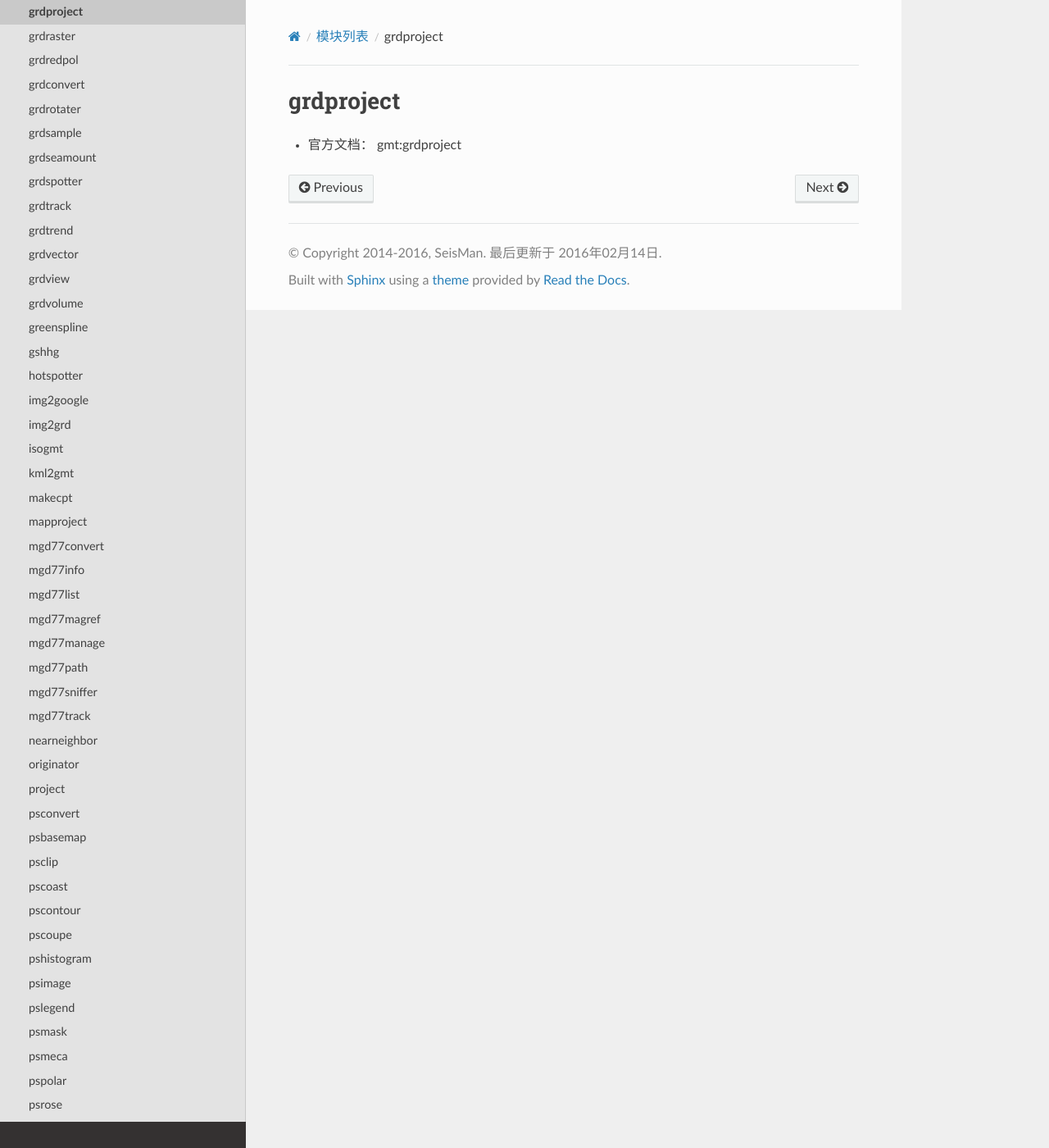
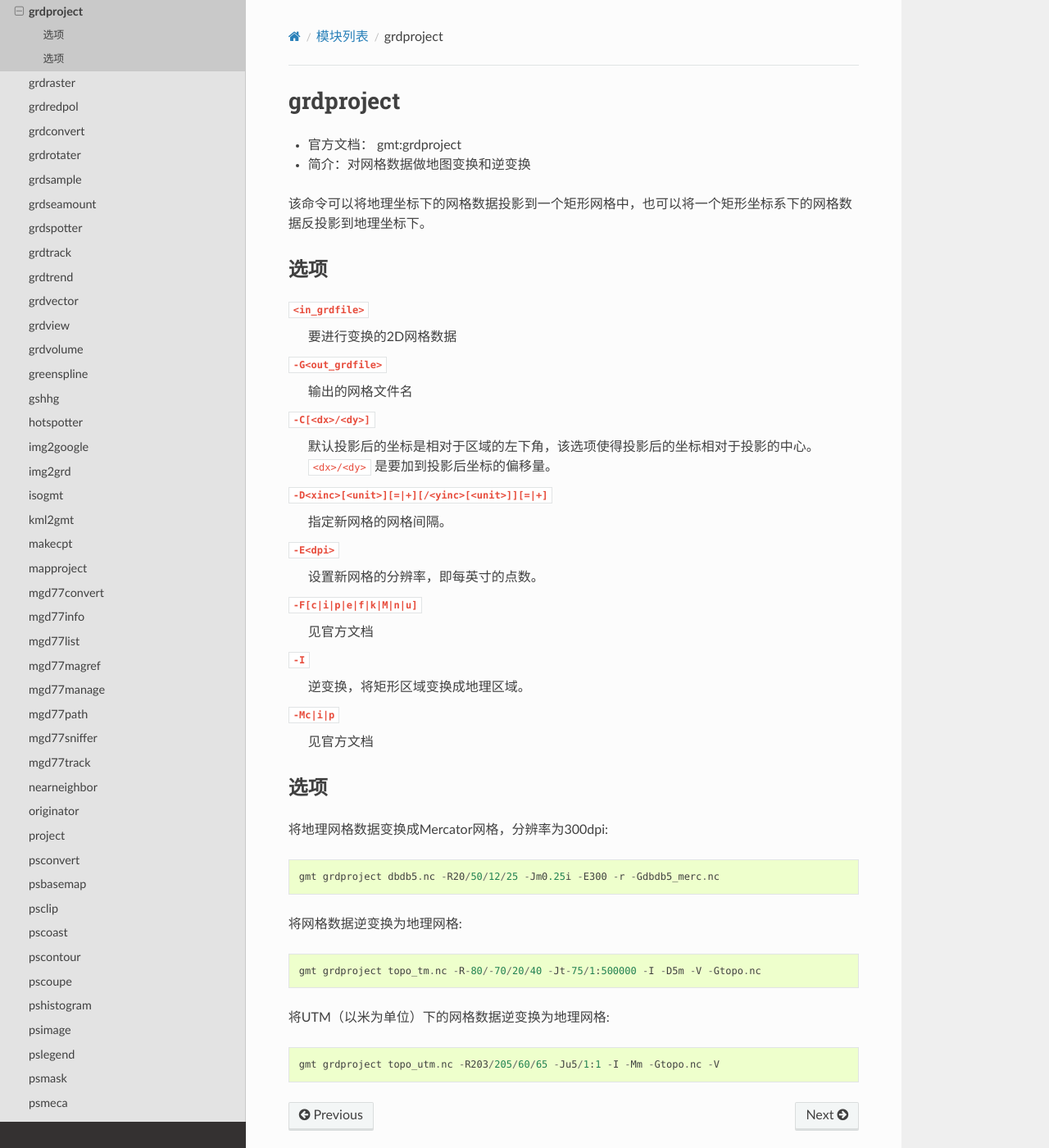
Before and after one commit to seisman/GMT5_Docs, a Sphinx documentation site: the page built from source/grdproject.rst, in a window 1280 px wide and 1400 px high. Shown: the whole window at 82% size. Built offline with Sphinx 7.4.7 and the Read the Docs theme 2.0.0, drawn with Linux system fonts in a browser that asks for light colours; pages that are not in the unit, such as notebooks, are missing from menus.

Commit message:
add grdproject

```diff
--- a/source/grdproject.rst
+++ b/source/grdproject.rst
@@ -4,3 +4,48 @@ grdproject
 ==========
 
 - 官方文档： :ref:`gmt:grdproject`
+- 简介：对网格数据做地图变换和逆变换
+
+该命令可以将地理坐标下的网格数据投影到一个矩形网格中，也可以将一个矩形坐标系下的网格数据反投影到地理坐标下。
+
+选项
+----
+
+``<in_grdfile>``
+    要进行变换的2D网格数据
+
+``-G<out_grdfile>``
+    输出的网格文件名
+
+``-C[<dx>/<dy>]``
+    默认投影后的坐标是相对于区域的左下角，该选项使得投影后的坐标相对于投影的中心。 ``<dx>/<dy>`` 是要加到投影后坐标的偏移量。
+
+``-D<xinc>[<unit>][=|+][/<yinc>[<unit>]][=|+]``
+    指定新网格的网格间隔。
+
+``-E<dpi>``
+    设置新网格的分辨率，即每英寸的点数。
+
+``-F[c|i|p|e|f|k|M|n|u]``
+    见官方文档
+
+``-I``
+    逆变换，将矩形区域变换成地理区域。
+
+``-Mc|i|p``
+    见官方文档
+
+选项
+----
+
+将地理网格数据变换成Mercator网格，分辨率为300dpi::
+
+    gmt grdproject dbdb5.nc -R20/50/12/25 -Jm0.25i -E300 -r -Gdbdb5_merc.nc
+
+将网格数据逆变换为地理网格::
+
+    gmt grdproject topo_tm.nc -R-80/-70/20/40 -Jt-75/1:500000 -I -D5m -V -Gtopo.nc
+
+将UTM（以米为单位）下的网格数据逆变换为地理网格::
+
+    gmt grdproject topo_utm.nc -R203/205/60/65 -Ju5/1:1 -I -Mm -Gtopo.nc -V
--- a/source/modules.rst
+++ b/source/modules.rst
@@ -53,6 +53,7 @@
   #. :doc:`grdtrend` ：拟合网格的趋势面并计算残差
   #. :doc:`grdsample` ：对网格文件做重采样
   #. :doc:`grdvolume` ：计算网格数据中某个等值线所包围的表面积和体积
+  #. :doc:`grdproject` ：对网格数据做地图变换和逆变换
 
 - 格式转换
 
```
Also changed, not shown: other parts of source/modules.rst (+0 -1 lines).
